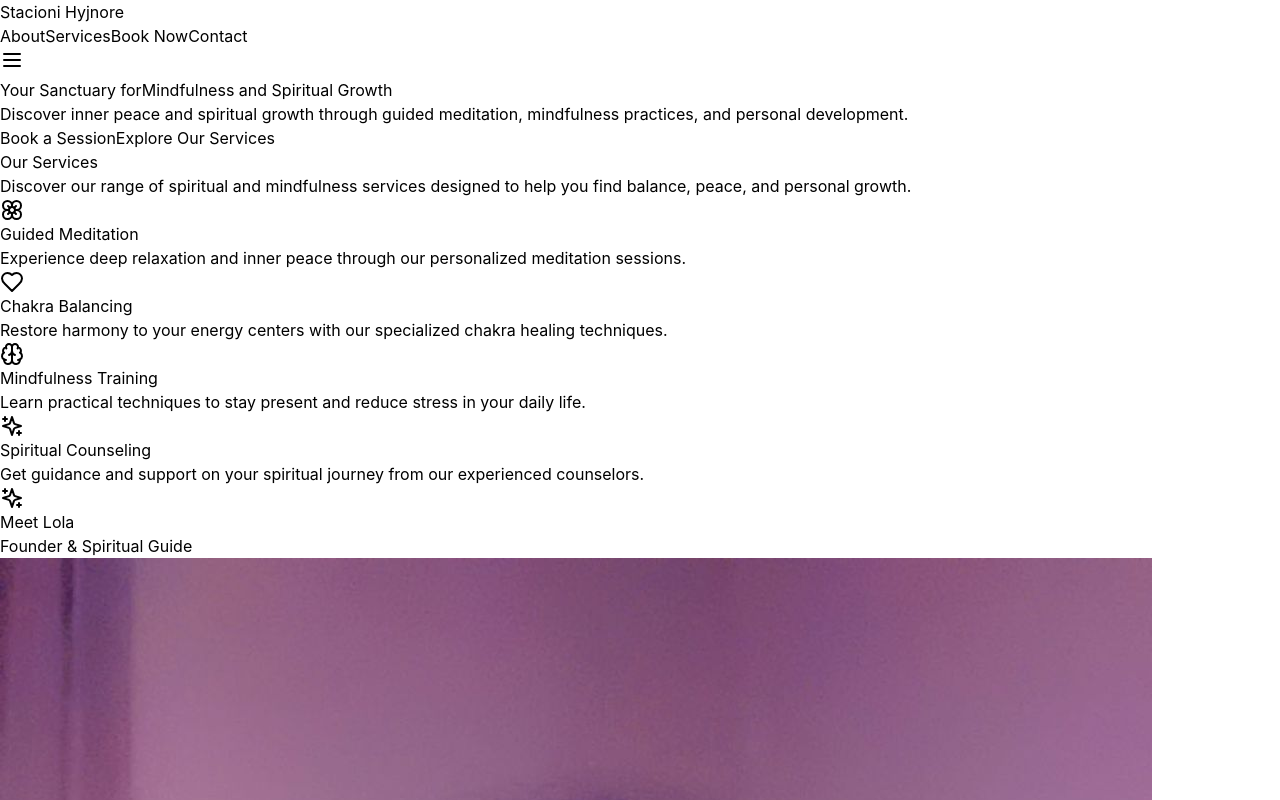
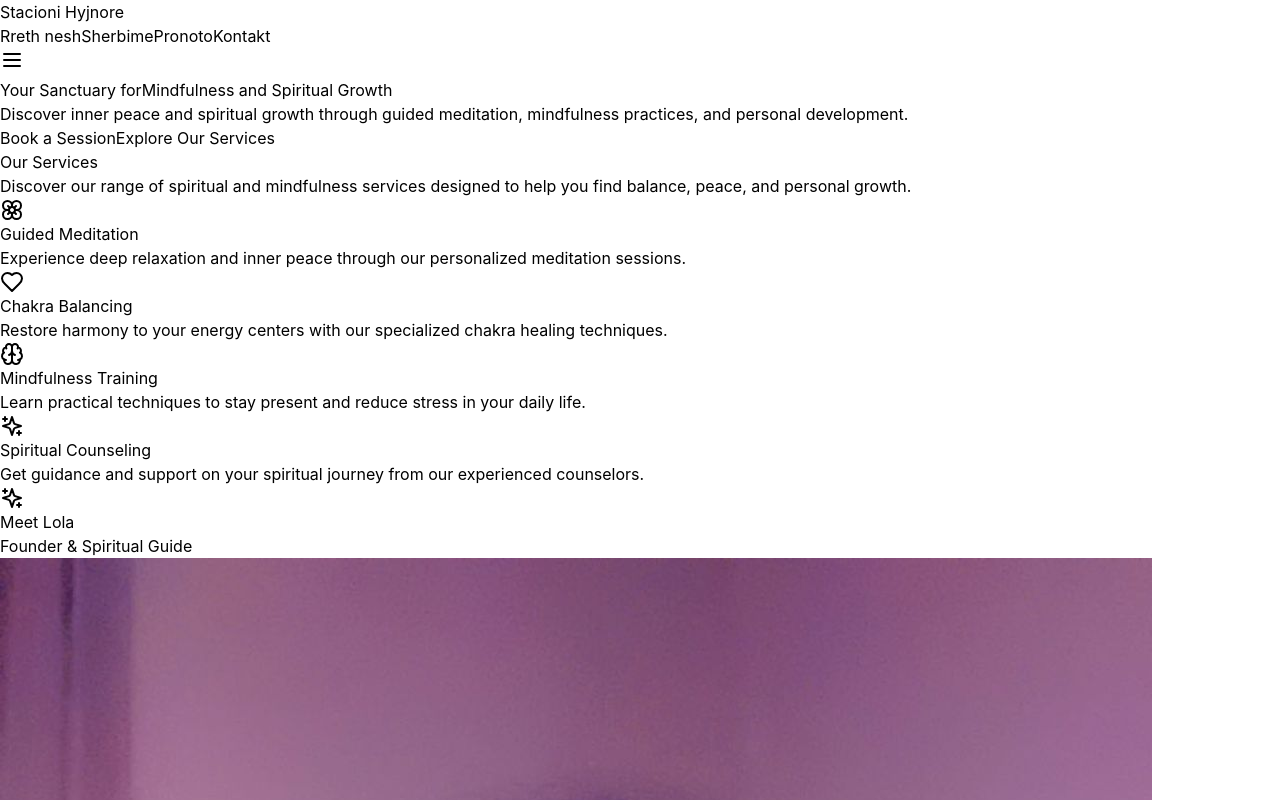
Before and after one commit to Anest2009/stacionihyjnore2, a React (Vite) app: page / in a window 1280 px wide. Shown: the top 800 px of the page. Built offline with nearby package versions, Linux system fonts and the light colour scheme; grey boxes are pictures that could not be loaded.

Commit message:
Update Navbar.tsx

```diff
--- a/src/components/Navbar/Navbar.tsx
+++ b/src/components/Navbar/Navbar.tsx
@@ -14,10 +14,10 @@ export function Navbar() {
           </a>
 
           <div className="hidden md:flex md:items-center md:space-x-8">
-            <NavLink href="#about">About</NavLink>
-            <NavLink href="#services">Services</NavLink>
-            <NavLink href="#booking">Book Now</NavLink>
-            <NavLink href="#contact">Contact</NavLink>
+            <NavLink href="#about">Rreth nesh</NavLink>
+            <NavLink href="#services">Sherbime</NavLink>
+            <NavLink href="#booking">Pronoto</NavLink>
+            <NavLink href="#contact">Kontakt</NavLink>
           </div>
 
           <MobileMenu
```
